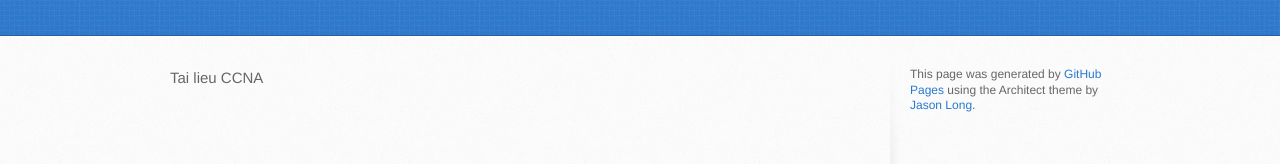
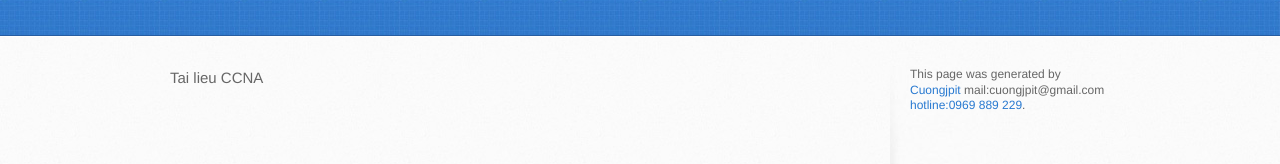
Before and after one commit to cuongjpit/cuongjpit.github.io, a plain HTML site: page index.html in a window 1280 px wide. Shown: the part 165-329 px from the top of the page. Drawn offline with Linux system fonts and the light colour scheme.

Commit message:
Update index.html

```diff
--- a/index.html
+++ b/index.html
@@ -34,7 +34,7 @@
         <aside id="sidebar">
 
 
-          <p>This page was generated by <a href="https://pages.github.com">GitHub Pages</a> using the Architect theme by <a href="https://twitter.com/jasonlong">Jason Long</a>.</p>
+          <p>This page was generated by <a href="https://pages.github.com">Cuongjpit</a> mail:cuongjpit@gmail.com <a href="https://twitter.com/jasonlong">hotline:0969 889 229</a>.</p>
         </aside>
       </div>
     </div>
```
